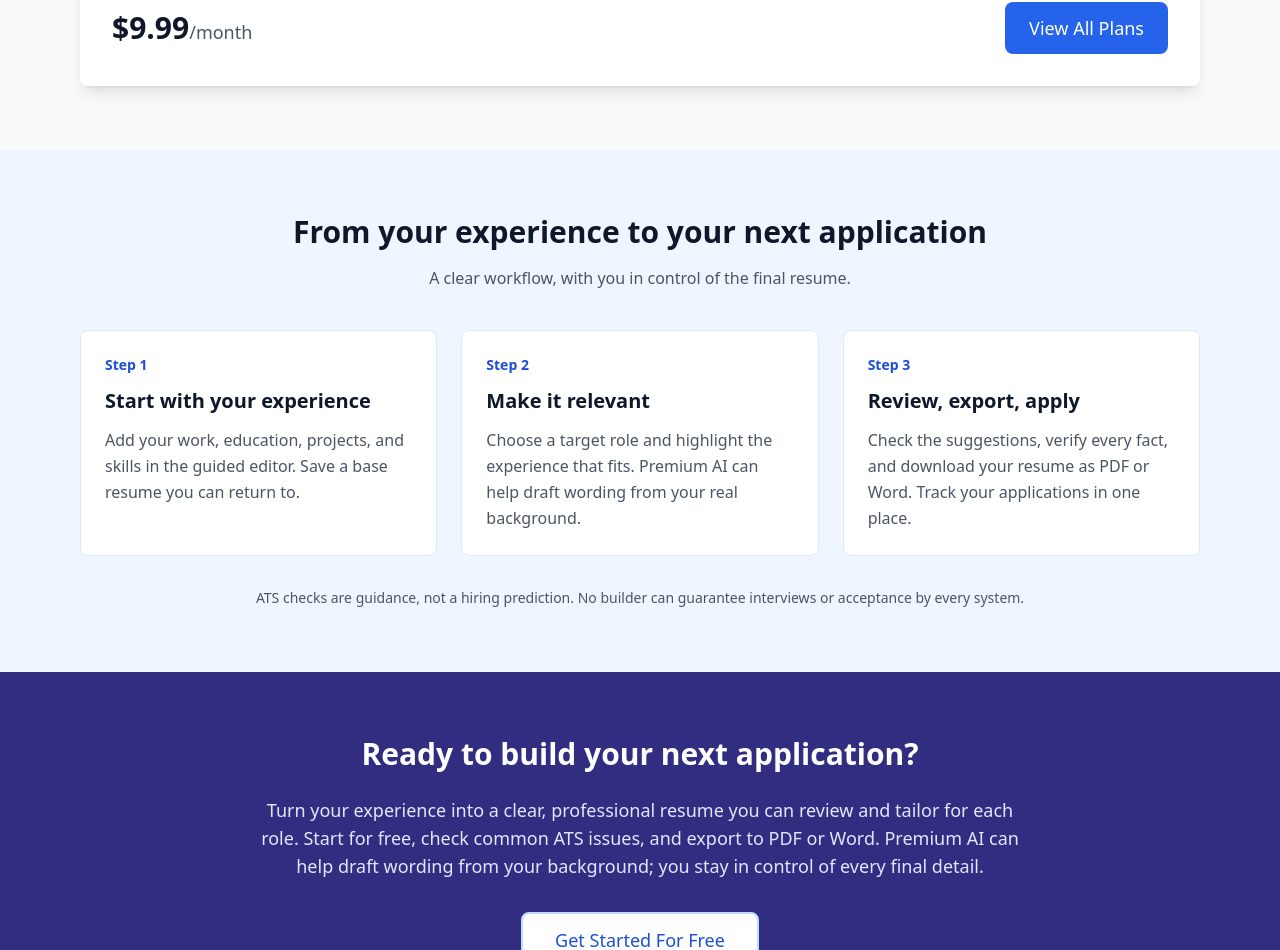
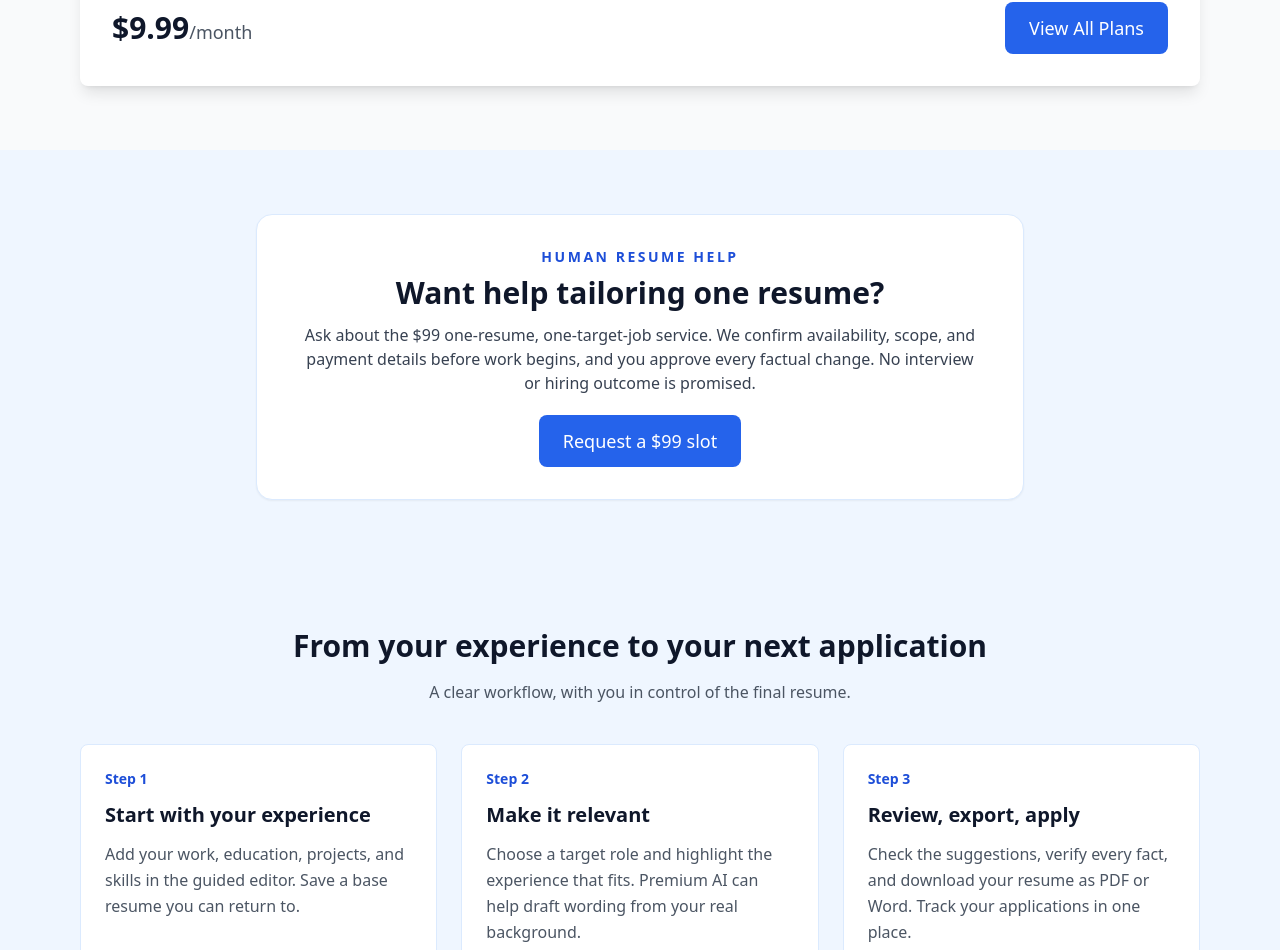
Before and after one commit to GiorgiKemo/ats-friendly-resume-builder, a React (Vite) app: page / in a window 1280 px wide. Shown: the part 2029-2979 px from the top of the page. Built offline with nearby package versions, Linux system fonts and the light colour scheme; no server answers.

Commit message:
Add homepage concierge offer

```diff
--- a/src/pages/Home.jsx
+++ b/src/pages/Home.jsx
@@ -4,6 +4,7 @@ import FeaturesSection from '../components/home/FeaturesSection';
 import PremiumFeatures from '../components/home/PremiumFeatures';
 import HowItWorksSection from '../components/home/HowItWorksSection';
 import CTASection from '../components/home/CTASection';
+import Button from '../components/ui/Button';
 
 const Home = () => {
   return (
@@ -11,6 +12,22 @@ const Home = () => {
       <HeroSection />
       <FeaturesSection />
       <PremiumFeatures />
+      <section className="py-16 bg-blue-50 dark:bg-slate-800/60">
+        <div className="container mx-auto px-4 max-w-6xl">
+          <div className="mx-auto max-w-3xl rounded-2xl border border-blue-100 bg-white p-8 text-center shadow-sm dark:border-slate-700 dark:bg-slate-900">
+            <p className="text-sm font-semibold uppercase tracking-[0.18em] text-blue-700 dark:text-blue-300">Human resume help</p>
+            <h2 className="mt-2 text-2xl font-bold sm:text-3xl">Want help tailoring one resume?</h2>
+            <p className="mx-auto mt-3 max-w-2xl text-gray-700 dark:text-slate-300">
+              Ask about the $99 one-resume, one-target-job service. We confirm availability, scope, and payment details before work begins, and you approve every factual change. No interview or hiring outcome is promised.
+            </p>
+            <div className="mt-5">
+              <Button as="link" to="/contact?offer=concierge" size="lg" animate={false}>
+                Request a $99 slot
+              </Button>
+            </div>
+          </div>
+        </div>
+      </section>
       <HowItWorksSection />
       <CTASection />
     </div>
```
